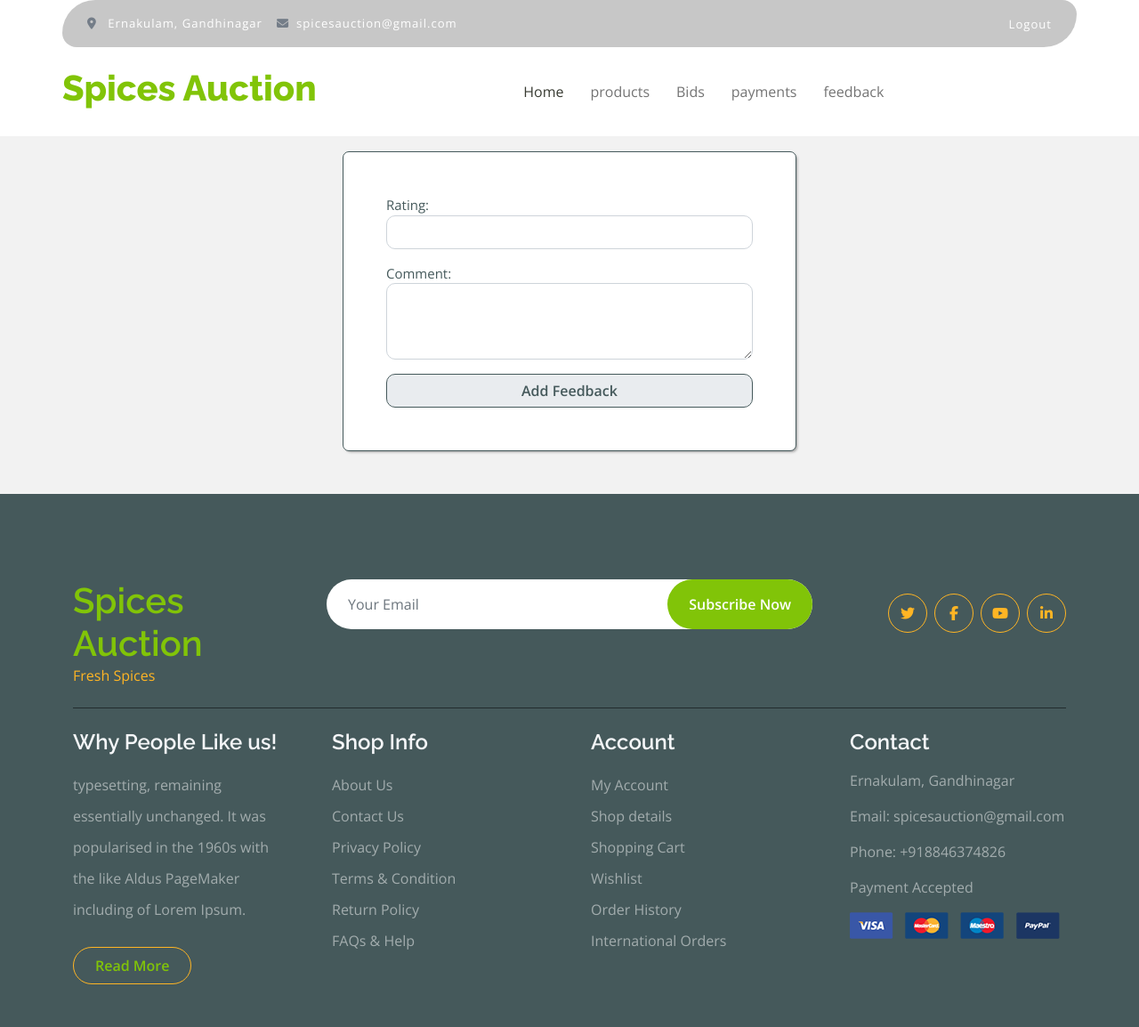
After one commit to salihasalim/spicesauction, a Django app: page /feedback/ in a window 1280 px wide. The commit adds this page. Shown: the whole page at 89% size. Run offline with Django 5.2, Linux system fonts and the light colour scheme; some libraries are stand-ins or nearby versions.

Commit message:
final commit

```diff
--- a/adminapi/templates/home.html
+++ b/adminapi/templates/home.html
@@ -164,7 +164,7 @@
                       <td>
                       <div class="d-flex px-2 py-1">
                           <div>
-                          <img src="{{bid.auction.spice.image}}" class="avatar avatar-lg me-3 border-radius-lg">
+                          <img src="{{bid.auction.spice.image.url}}" class="avatar avatar-lg me-3 border-radius-lg">
                           </div>
                           <div class="d-flex flex-column justify-content-center">
                           <h6 class="mb-0 text-sm">{{bid.auction.spice.name}}</h6>
@@ -175,7 +175,7 @@
                       <p class="text-xs font-weight-bold mb-0">{{bid.bidder.name}}</p>
                       </td>
                       <td class="align-middle text-center text-sm">
-                      <span class="badge badge-sm bg-gradient-success">{{bid.amount}}</span>
+                      <span class="text-secondary text-xs font-weight-bold">Rs .{{bid.amount}}</span>
                       </td>
                       <td class="align-middle text-center">
                       <span class="text-secondary text-xs font-weight-bold">{{bid.timestamp}}</span>
--- a/adminapi/templates/payments.html
+++ b/adminapi/templates/payments.html
@@ -9,7 +9,7 @@
         <div class="card my-4">
           <div class="card-header p-0 position-relative mt-n4 mx-3 z-index-2">
             <div class="bg-gradient-primary shadow-primary border-radius-lg pt-4 pb-3">
-              <h6 class="text-white text-capitalize ps-3">Payments</h6>
+              <h6 class="text-white text-capitalize ps-3">Current Payments</h6>
             </div>
           </div>
           <div class="card-body px-0 pb-2">
--- a/userapi/forms.py
+++ b/userapi/forms.py
@@ -1,5 +1,5 @@
 from django import forms
-from  adminapi.models import Seller,Spice,Auction,Bid,Payment
+from  adminapi.models import Seller,Spice,Auction,Bid,Payment,Feedbacks
 from django.contrib.auth.forms import UserCreationForm
 
 
@@ -57,3 +57,14 @@ class AddBid(forms.ModelForm):
         widgets={
             "amount":forms.NumberInput(attrs={"class":"form-control"}),
         }
+
+class AddFeedback(forms.ModelForm):
+
+    class Meta:
+        model = Feedbacks
+        fields = ["rating", "comment"]
+        widgets = {
+
+            'rating': forms.NumberInput(attrs={'class': 'form-control'}),
+            "comment": forms.Textarea(attrs={"class": "form-control", "rows": 3}),
+        }
--- a/userapi/templates/user/addbid.html
+++ b/userapi/templates/user/addbid.html
@@ -37,7 +37,7 @@
     <form action="" method="post" enctype="multipart/form-data">
         {%csrf_token%}
         {{form.as_p}}
-        <input type="submit" value="add" class="form-control btn btn-outline-dark">
+        <input type="submit" value="Make bid" class="form-control btn btn-outline-dark">
     </form>
 </div>
 
--- a/userapi/templates/user/base.html
+++ b/userapi/templates/user/base.html
@@ -69,6 +69,7 @@
                             <a href="{%url 'products-list'%}" class="nav-item nav-link">products</a>
                             <a href="{%url 'bid-list'%}" class="nav-item nav-link">Bids</a>
                             <a href="{%url 'wonbids' %}" class="nav-item nav-link">payments</a>
+                            <a href="{%url 'feedback-add' %}" class="nav-item nav-link">feedback</a>
                         </div>
                     </div>
                 </nav>
--- /dev/null
+++ b/userapi/templates/user/feedback.html
@@ -0,0 +1,31 @@
+{%extends 'user/base.html'%}
+{%load static%}
+{%block body_block%}
+
+<style>
+    body {
+        background-color: #f2f2f2; /* Set the background color to grey */
+    }
+    .form-box {
+        display: block;
+        width: 510px;
+        height: auto;
+        background: #fff;
+        margin: 0 auto;
+        padding: 10px 17px;
+        -webkit-box-shadow: 2px 2px 3px -1px rgba(0,0,0,0.35);
+        margin: 0 auto;
+        font-size: 15px;
+        border-radius: 7px;
+    }
+</style>
+
+<div class="p-5 form-box border border-dark text-dark" style="margin-top:170px;">
+    <form action="" method="post" enctype="multipart/form-data">
+        {%csrf_token%}
+        {{form.as_p}}
+        <input type="submit" value="Add Feedback" class="form-control btn btn-outline-dark">
+    </form>
+</div>
+
+{%endblock%}
--- a/userapi/urls.py
+++ b/userapi/urls.py
@@ -17,6 +17,7 @@ urlpatterns = [
     path("wonbids/",views.WonbidsView.as_view(),name="wonbids"),
     path("makepayment/<int:pk>/",views.PaymentView.as_view(),name="payment"),
     path('download-bill/<int:bid_id>/', views.download_bill, name='download_bill'),
+    path("feedback/",views.AddfeedbackView.as_view(),name="feedback-add"),
 
 
 
--- a/userapi/views.py
+++ b/userapi/views.py
@@ -1,10 +1,10 @@
 from django.shortcuts import render,redirect
 from django.views import View
-from adminapi.models import Seller,Spice,Bid,Auction,Payment
+from adminapi.models import Seller,Spice,Bid,Auction,Payment,Feedbacks
 from django.contrib import messages
 from django.views.generic import CreateView,FormView,ListView,UpdateView,DetailView,TemplateView
 from django.urls import reverse_lazy
-from userapi.forms import RegForm,LoginForm,AddProducts,AddAuction,AddBid
+from userapi.forms import RegForm,LoginForm,AddProducts,AddAuction,AddBid,AddFeedback
 from django.contrib.auth import authenticate,login,logout
 from django.shortcuts import get_object_or_404
 from django.http import HttpResponse
@@ -57,7 +57,6 @@ class AuctionsListView(ListView):
         return Auction.objects.filter(status='Available')
 
 
-# @method_decorator(decs,name="dispatch")
 class BidsListView(ListView):
     template_name="user/bids.html"
     model=Bid
@@ -161,10 +160,8 @@ class place_bid(CreateView):
 
     def get_context_data(self, **kwargs):
         context = super().get_context_data(**kwargs)
-        # Get the auction object using the pk from the URL
         auction_id = self.kwargs.get("pk")
         auction = get_object_or_404(Auction, id=auction_id)
-        # Add the auction object to the context
         context['auction'] = auction
         return context
 
@@ -180,13 +177,14 @@ class WonbidsView(ListView):
 
 
 class PaymentView(View):
+    template_name="user/wonbids.html"
     def get(self, request, *args, **kwargs):
         id = self.kwargs.get("pk")
         bid = get_object_or_404(Bid, id=id)
         seller_instance = get_object_or_404(Seller, pk=request.user.id)
         payment_instance = Payment.objects.create(bid=bid, user=seller_instance, payment_mode='Online')
         messages.success(request, "Payment successful")
-        return redirect('auctions-list')
+        return redirect('wonbids')
 
 
 
@@ -213,6 +211,24 @@ def download_bill(request, bid_id):
     return response
 
 
+class AddfeedbackView(CreateView):
+    template_name="user/feedback.html"
+    form_class=AddFeedback
+    model=Feedbacks
+    success_url=reverse_lazy("auctions-list")
+
+
+    def form_valid(self, form):
+        seller_instance = get_object_or_404(Seller, pk=self.request.user.id)
+        form.instance.user = seller_instance
+        messages.success(self.request, "Feedback added successfully")
+        return super().form_valid(form)
+
+
+    def form_invalid(self, form):
+        messages.error(self.request, "Feedback adding failed")
+        return super().form_invalid(form)
+
 
 def logoutuser(request,*args,**kwargs):
     logout(request)
```
Also changed, not shown: adminapi/views.py (+7 -0 lines), userapi/templates/user/wonbids.html (+80 -1 lines), db.sqlite3.
